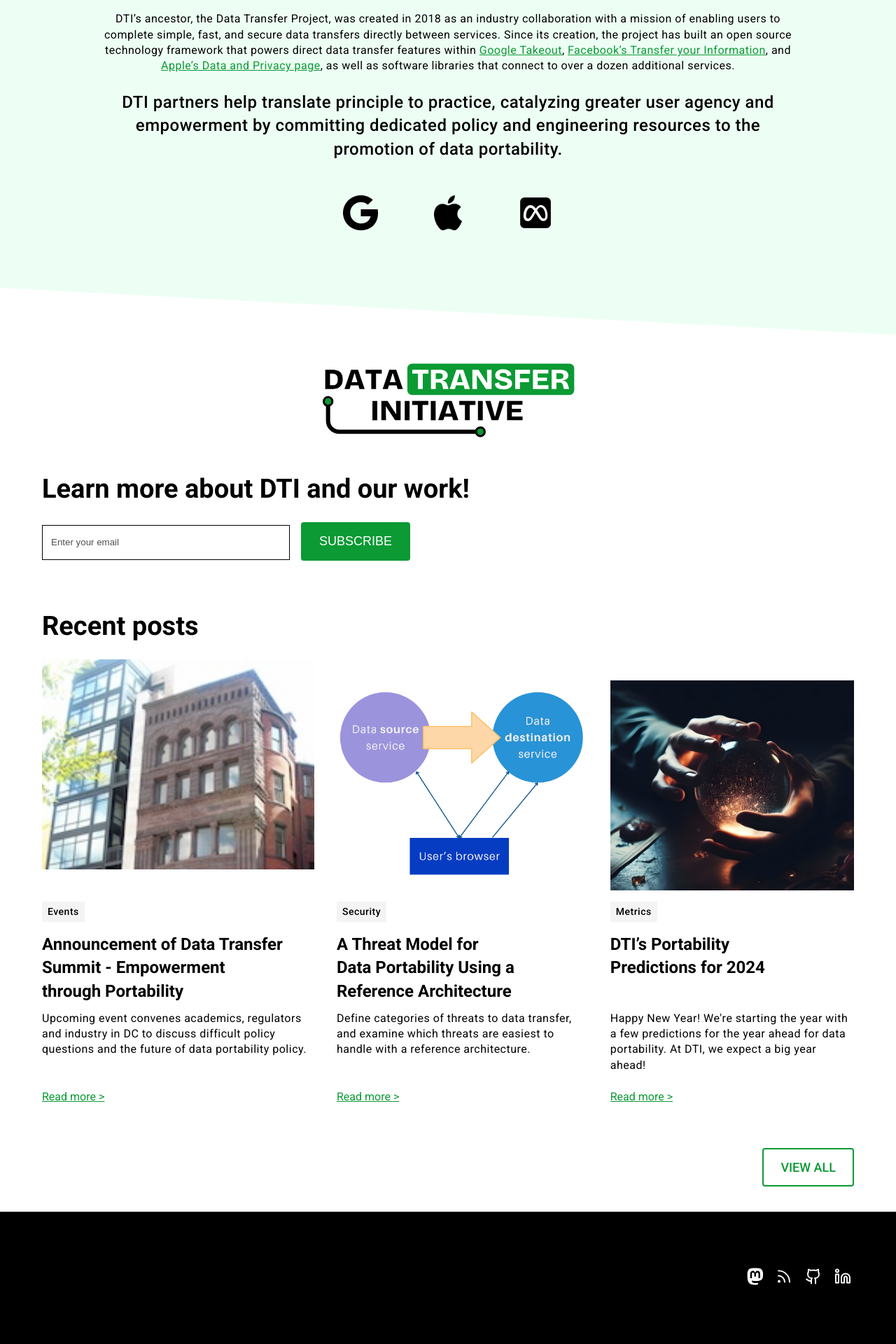
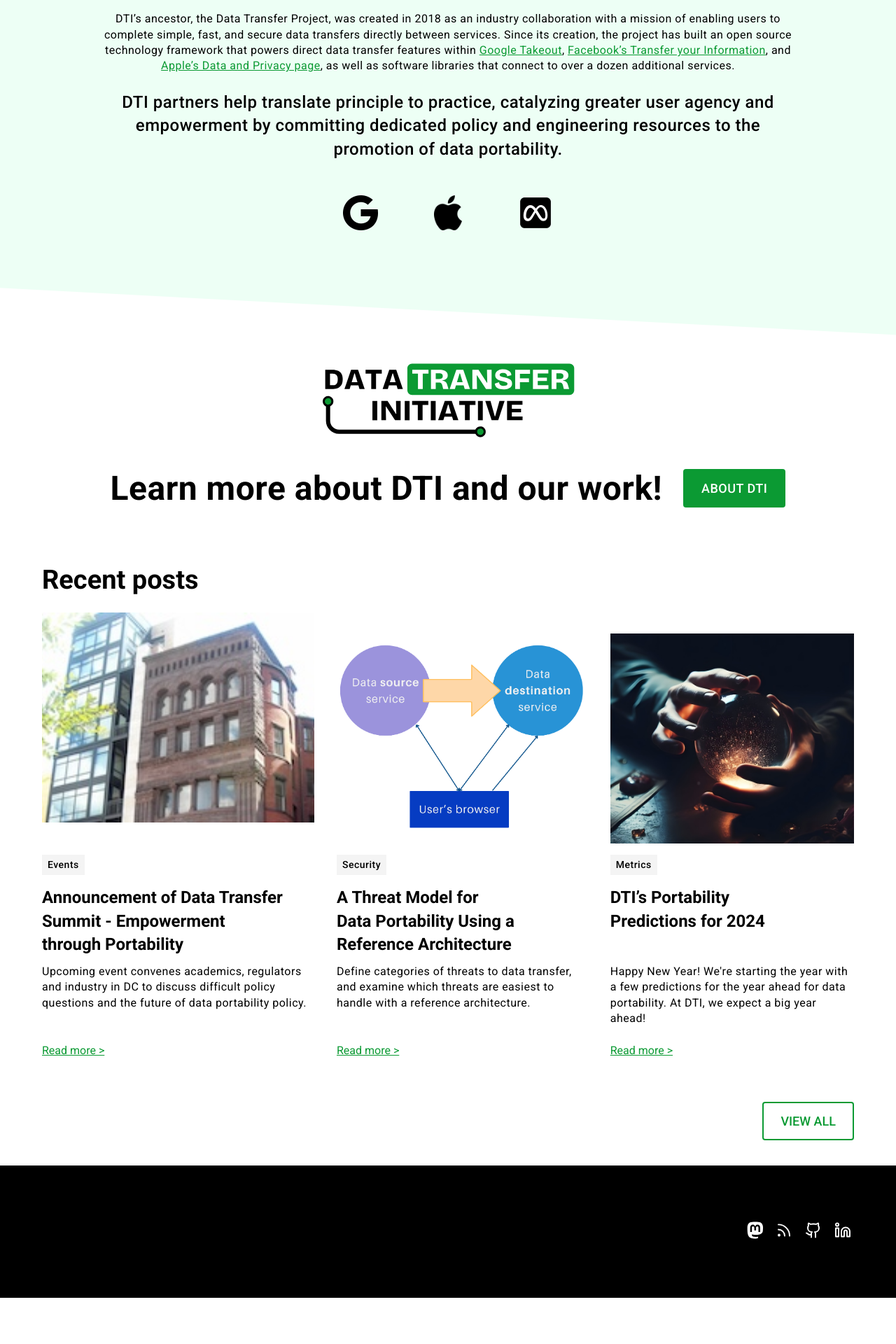
Before and after one commit to dtinit/dtinit.github.io, a Jekyll site: the page built from index.md, in a window 1280 px wide. Shown: the part 1328-3248 px from the top of the page at 70% size. Built offline with Jekyll 4.4.1, drawn with Linux system fonts in a browser that asks for light colours; our own code applies the rules of GitHub Pages for plain Markdown files; after the commit the page ends 3182 px from its top, so only the background shows below that.

Commit message:
Put the link to about page on home page

```diff
--- a/assets/css/style.scss
+++ b/assets/css/style.scss
@@ -510,6 +510,19 @@
   }
 }
 
+.home-learn-more {
+  align-items: center;
+  display: flex;
+  flex-wrap: wrap;
+  justify-content: center;
+  margin-block: 40px 80px;
+  > span {
+    font-size: 2rem;
+    font-weight: 700;
+    line-height: normal;
+  }
+}
+
 .team-container {
   align-items: end;
   display: grid;
@@ -784,6 +797,14 @@
     margin-top: 31px;
   }
 
+  .home-learn-more {
+    column-gap: 30px;
+    flex-wrap: nowrap;
+    > span {
+      font-size: 3rem;
+    }
+  }
+
   // Mailchimp style override
   .mc-field-group {
     display: inline-block;
--- a/index.md
+++ b/index.md
@@ -46,26 +46,12 @@
 	<img src="/images/dtinit_logo_lg.svg" alt="" style="max-width: 100%; width: 361px;" />
 </figure>
 
-<section class="subscribe-container" style="padding-bottom: 40px;">
-  <div>
-    <h2>Learn more about DTI and our work!</h2>
-    <div id="mc_embed_shell">
-      <div id="mc_embed_signup">
-        <form action="https://dtinit.us21.list-manage.com/subscribe/post?u=3ba10a090b97c2dc608fd780e&amp;id=1bb7a69318&amp;f_id=0012d8e1f0" method="post" id="mc-embedded-subscribe-form" name="mc-embedded-subscribe-form" class="validate" target="_self" novalidate="">
-          <div id="mc_embed_signup_scroll">
-            <div class="mc-field-group">
-              <input aria-label="Email address" type="email" name="EMAIL" class="text-input required email" id="mce-EMAIL" required="" value="" placeholder="Enter your email" />
-            </div>
-            <div aria-hidden="true" style="position: absolute; left: -5000px;">
-              <input type="text" name="b_3ba10a090b97c2dc608fd780e_1bb7a69318" tabindex="-1" value="" />
-            </div>
-            <input type="submit" name="subscribe" id="mc-embedded-subscribe" class="button" value="Subscribe" />
-          </div>
-        </form>
-      </div>
-    </div>
-  </div>
-</section>
+<p class="home-learn-more">
+  <span>
+		Learn more about DTI and our work!
+	</span>
+	<a class="button" href="/about">About DTI</a>
+</p>
 
 
 {% include recent-posts.html %}
```
